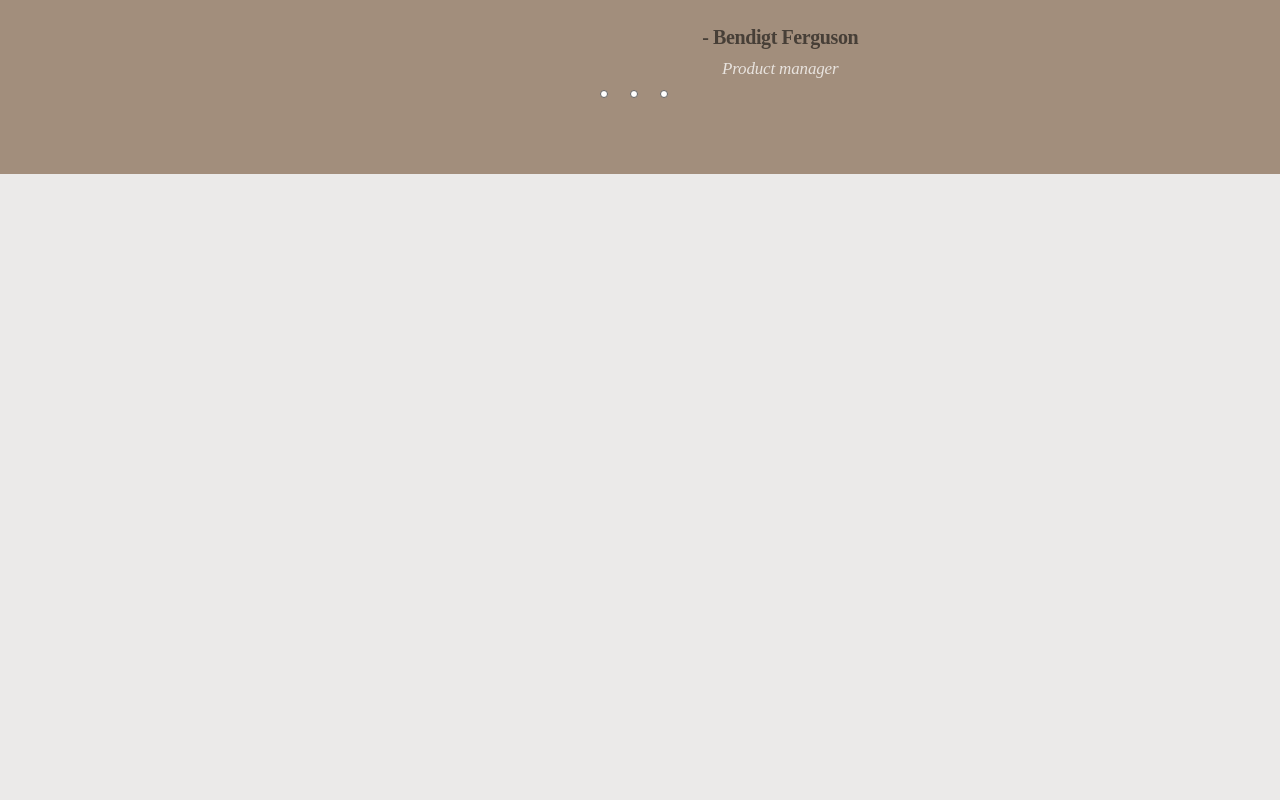
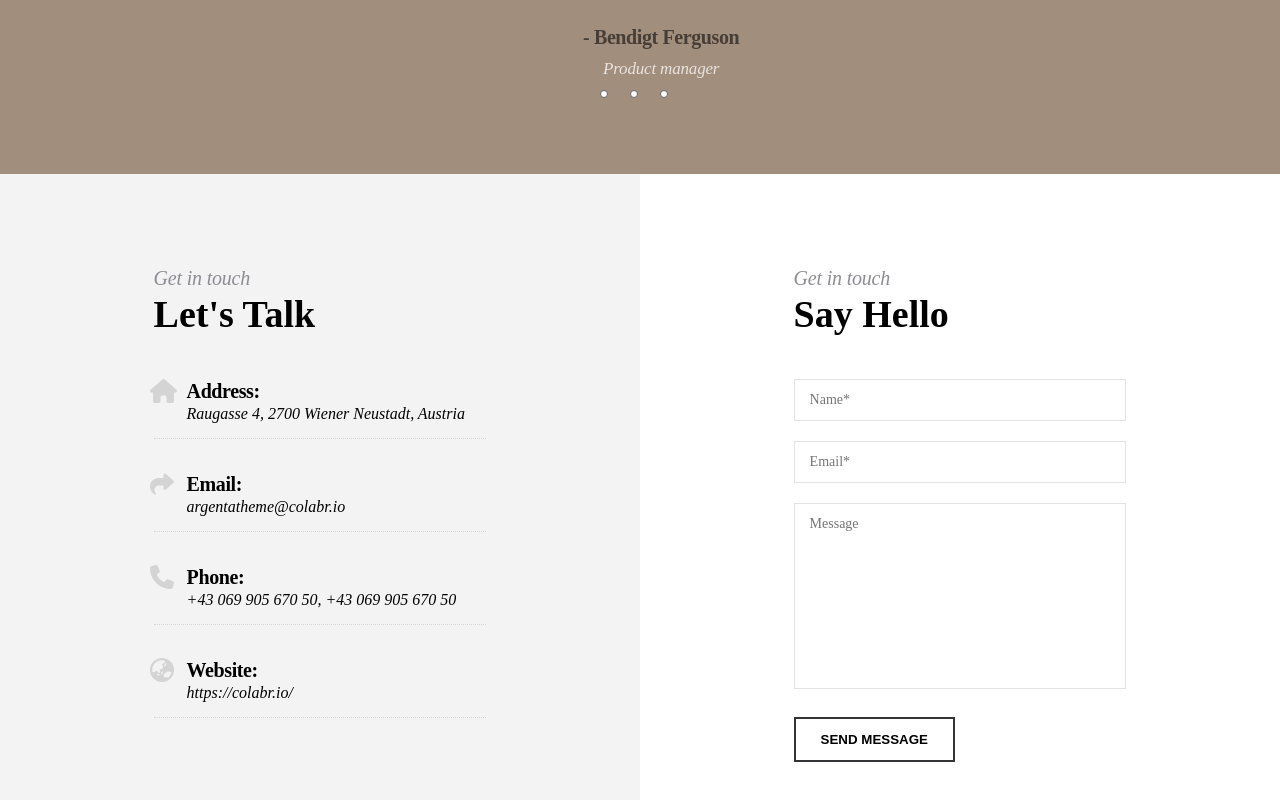
Before and after one commit to ins099/Visione-Web-App-FE, a React (Create React App) app: page / in a window 1280 px wide. Shown: the part 4212-5012 px from the top of the page. Before the commit the page ends 4386 px from the top, so only its background shows below. Built offline with nearby package versions, Linux system fonts and the light colour scheme.

Commit message:
Contact Section added

```diff
--- a/src/App.js
+++ b/src/App.js
@@ -5,7 +5,8 @@ import {
   Header,
   Services,
   Projects,
-  Customers
+  Customers,
+  Contacts
 } from "./containers";
 
 import "./App.css";
@@ -17,6 +18,7 @@ const App = () => (
     <Services />
     <Projects/>
     <Customers/>
+    <Contacts/>
   </div>
 );
 
--- /dev/null
+++ b/src/components/contact/Contact.css
@@ -0,0 +1,93 @@
+.contact__container {
+  display: flex;
+  flex-direction: row;
+  background-color: #ffff;
+  min-height: 650px;
+}
+.contact__details__container {
+  width: 50%;
+  background-color: #f3f3f3;
+  padding: 0% 12%;
+}
+.contact__details__container__subtitle {
+  color: #8c8c93;
+  margin: 0;
+  line-height: 1.4;
+  letter-spacing: -0.01em;
+  font-size: 20px;
+  font-weight: 400;
+  font-style: italic;
+}
+.contact__details__container__heading {
+  font-size: 38px;
+  font-style: normal;
+  font-weight: 700;
+}
+.empty__div {
+  height: 90px;
+}
+ul {
+  margin: 10px 0;
+  list-style: none;
+}
+.contact__details__container__list {
+  padding: 33px 0 13px 33px;
+  border-bottom: 1px dotted #d4d4d4;
+}
+span {
+  color: #d4d4d4;
+  font-size: 24px;
+  line-height: 24px;
+  position: absolute;
+  left: 150px;
+}
+.title {
+  letter-spacing: -0.02em;
+  font-size: 20px;
+  font-style: normal;
+  font-weight: 700;
+  line-height: 1.2;
+}
+address {
+  margin: 2px 0;
+}
+.contact__form__container{
+
+padding: 0% 12%;
+width: 50%;
+}
+.form__fields{
+    padding: 33px 0px;
+}
+textarea{
+
+    resize: none;
+}
+
+input:not([type="submit"]), textarea{
+    width: 100%;
+    color: #5a5a5a;
+    padding: 12px 15px;
+    margin: 10px 0px;
+    border: 1px solid #e3e3e3;
+    border-radius: 0px;
+    font-size: 14px;
+    box-shadow: none;
+    font-family: 'Times New Roman', Times, serif;
+}
+input:not([type="submit"]):focus, textarea:focus{
+    border: none;
+}
+.btn{
+    margin-top: 14px;
+    padding: 13px 25px;
+    background: transparent;
+    border: 2px solid #343436;
+    cursor: pointer;
+    font-weight: 700;
+    text-transform: uppercase;
+}
+.btn:hover{
+    background: #343436;
+    color:#fff
+}
--- /dev/null
+++ b/src/components/contact/Contact.jsx
@@ -0,0 +1,98 @@
+import React from "react";
+import { FontAwesomeIcon } from "@fortawesome/react-fontawesome";
+import {
+  faHome,
+  faPhone,
+  faGlobeAsia,
+  faMailForward,
+} from "@fortawesome/free-solid-svg-icons";
+import "./Contact.css";
+
+function Contact() {
+  return (
+    <div className="contact__container">
+      <div className="contact__details__container">
+        <div className="contact__details__container__main">
+          <div className="empty__div"></div>
+          <p className="contact__details__container__subtitle">Get in touch</p>
+          <h1 className="contact__details__container__heading">Let's Talk</h1>
+        </div>
+        <ul>
+          <li className="contact__details__container__list">
+            <span>
+              <FontAwesomeIcon icon={faHome} />
+            </span>
+            <h4 className="title">Address:</h4>
+            <address>Raugasse 4, 2700 Wiener Neustadt, Austria</address>
+          </li>
+          <li className="contact__details__container__list">
+            <span>
+              <FontAwesomeIcon icon={faMailForward} />
+            </span>
+            <h4 className="title">Email:</h4>
+            <address>argentatheme@colabr.io</address>
+          </li>
+          <li className="contact__details__container__list">
+            <span>
+              <FontAwesomeIcon icon={faPhone} />
+            </span>
+            <h4 className="title">Phone:</h4>
+            <address>+43 069 905 670 50, +43 069 905 670 50</address>
+          </li>
+          <li className="contact__details__container__list">
+            <span>
+              <FontAwesomeIcon icon={faGlobeAsia} />
+            </span>
+            <h4 className="title">Website:</h4>
+            <address>https://colabr.io/</address>
+          </li>
+        </ul>
+      </div>
+      <div className="contact__form__container ">
+        <div className="empty__div"></div>
+        <p className="contact__details__container__subtitle">Get in touch</p>
+        <h1 className="contact__details__container__heading">Say Hello</h1>
+
+        <div className="form__fields">
+          <label className="input__label">
+
+            <input
+              type="text"
+              name="your-name"
+              value=""
+              size="40"
+              aria-required="true"
+              aria-invalid="false"
+              placeholder="Name*"
+            ></input>
+          </label>
+          <label className="input__label">
+
+            <input
+              type="text"
+              name="your-email"
+              value=""
+              size="40"
+              aria-required="true"
+              aria-invalid="false"
+              placeholder="Email*"
+            ></input>
+          </label>
+          <label className="input__label">
+            <textarea
+              name="your-message"
+              cols="40"
+              rows="10"
+              aria-invalid="false"
+              placeholder="Message"
+            ></textarea>
+          </label>
+          <button className="btn btn-outline">
+          Send Message</button>
+        </div>
+      </div>
+    </div>
+  );
+}
+
+export default Contact;
--- a/src/components/index.js
+++ b/src/components/index.js
@@ -3,4 +3,5 @@ export { default as Navbar } from './navbar/Navbar';
 export { default as ServiceTop } from './service/ServiceTop.jsx';
 export {default as ServiceBottom} from "./service/SerivceBottom.jsx";
 export {default as Project} from "./project/Project.jsx";
-export {default as Customer} from "./customer/Customer.jsx"
+export {default as Customer} from "./customer/Customer.jsx";
+export {default as Contact} from "./contact/Contact.jsx"
--- /dev/null
+++ b/src/containers/contacts/Contacts.jsx
@@ -0,0 +1,8 @@
+import React from "react";
+import {Contact } from "../../components";
+
+function Contacts() {
+  return <Contact />;
+}
+
+export default Contacts;
--- a/src/containers/index.js
+++ b/src/containers/index.js
@@ -3,3 +3,4 @@ export { default as WhatVisione } from './whatvisione/WhatVisione';
 export { default as Services } from './services/Services';
 export {default as Projects} from "./projects/Projects";
 export {default as Customers} from "./customers/Customers"
+export {default as Contacts} from "./contacts/Contacts"
```
